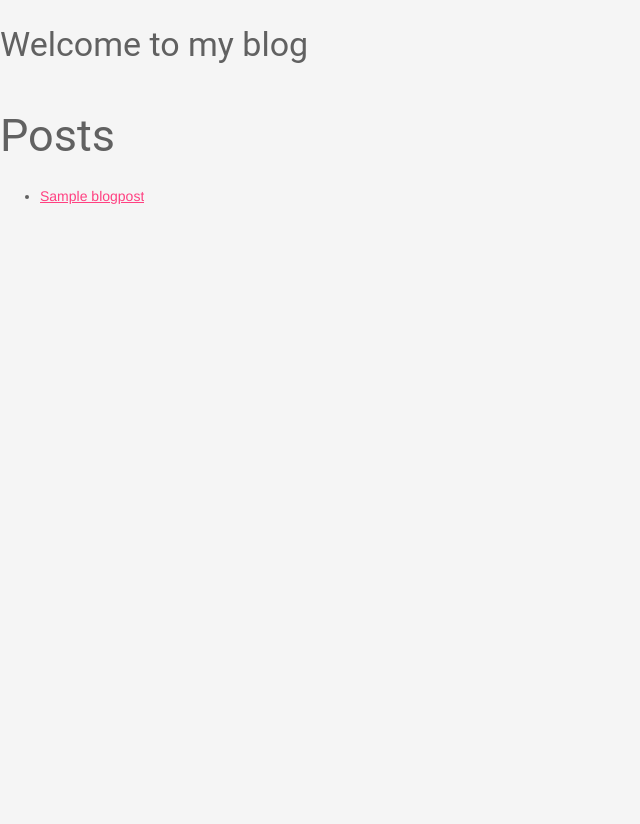
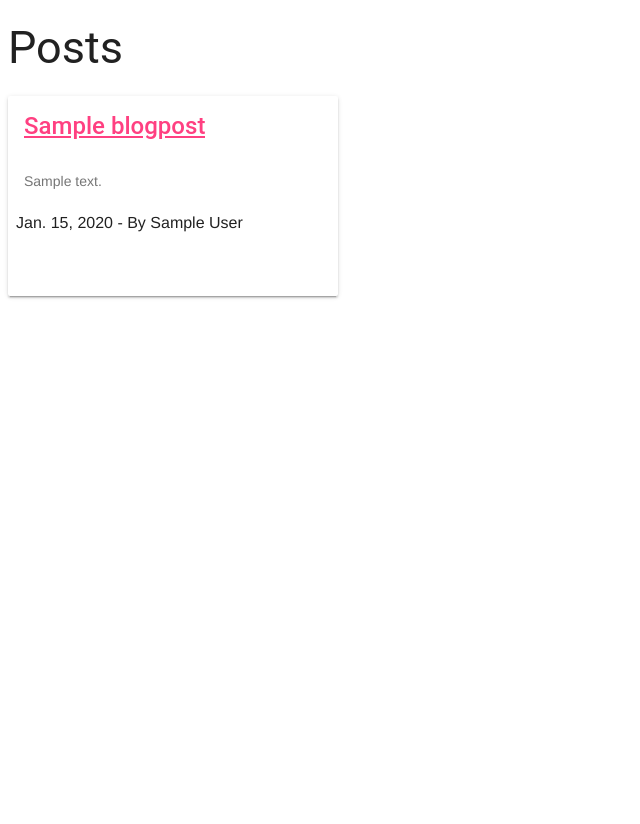
Before and after one commit to phodal/growth-in-action-code, a Django app: page / in a window 1280 px wide. Shown: the whole page, without its empty margins (0-640 px from the left). After the commit the page ends 299 px from the top, so only its background shows below. Run offline with Django 3.2, Linux system fonts and the light colour scheme; tables that the repository leaves empty hold one stand-in row (values such as "Sample post").

Commit message:
layout adjuse for blogpost

```diff
--- a/templates/base.html
+++ b/templates/base.html
@@ -5,9 +5,8 @@
         <title>{% block head_title %}Welcome to my blog{% endblock %}</title>
         <link rel="stylesheet" type="text/css" href="{% static "css/material.min.css" %}">
     </head>
-    <body class="mdl-demo mdl-color--grey-100 mdl-color-text--grey-700 mdl-base">
-        <h3>{% block title %}Welcome to my block{% endblock %}</h3>
-        <main class="mdl-layout__content">
+    <body class="mdl-layout__container">
+        <main class="mdl-components__pages">
         {% block content %}
 
         {% endblock %}
--- a/templates/index.html
+++ b/templates/index.html
@@ -2,15 +2,24 @@
 {% block title %}Welcome to my blog{% endblock %}
 
 {% block content %}
+<div class="mdl-cell mdl-cell--12-col">
     <h2>Posts</h2>
     {% if posts %}
-        <ul>
         {% for post in posts %}
-            <li><a href="{{ post.get_absolute_url }}">{{ post.title }}</a></li>
+            <div class="mdl-card mdl-shadow--2dp">
+              <div class="mdl-card__title">
+                 <h2 class="mdl-card__title-text"><a href="{{ post.get_absolute_url }}">{{ post.title }}</a></h2>
+              </div>
+              <div class="mdl-card__supporting-text">
+                  {{post.body}}
+              </div>
+              <div class="mdl-card__actions">
+                 {{post.posted}} - By {{post.author}}
+              </div>
+            </div>
         {% endfor %}
-        </ul>
     {% else %}
         <p>There are no posts.</p>
     {% endif %}
-
+</div>
 {% endblock %}
```
Also changed, not shown: templates/blogpost_detail.html (+11 -1 lines).
